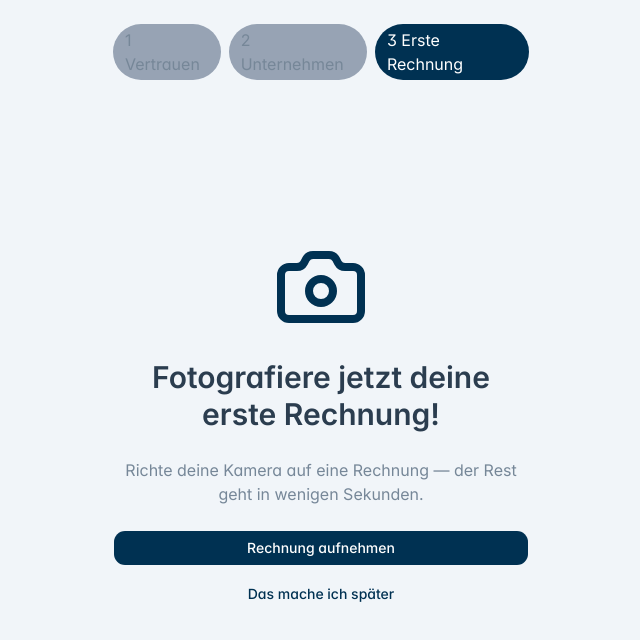
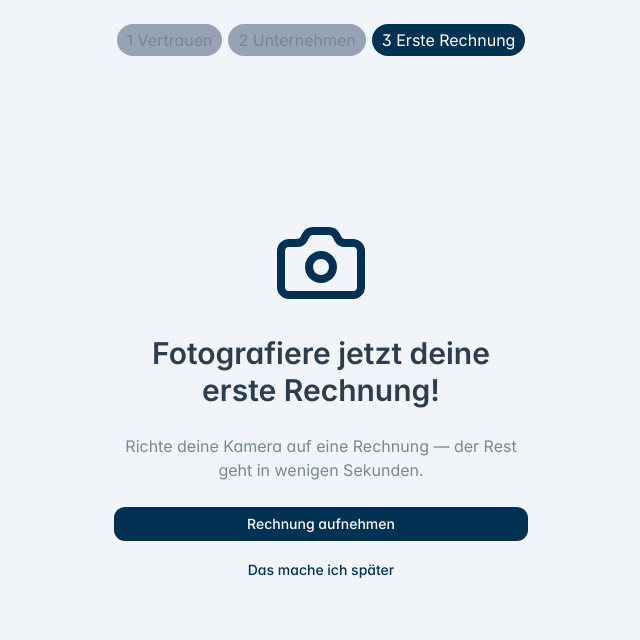
Before and after one commit to omerfkgoze/RechnungsAI, a Next.js app in the folder apps/web/: page /onboarding/first-invoice in a window 1280 px wide. Shown: the top 640 px of the page, without its empty margins (319-959 px from the left). Built offline with nearby package versions, Linux system fonts and the light colour scheme.

Commit message:
fix OnboardingStepper UI issue

```diff
--- a/apps/web/components/onboarding/onboarding-stepper.tsx
+++ b/apps/web/components/onboarding/onboarding-stepper.tsx
@@ -13,7 +13,7 @@ export function OnboardingStepper({ current }: { current: Step }) {
     <ol
       role="list"
       aria-label="Onboarding Fortschritt"
-      className="mb-6 flex items-center justify-center gap-2"
+      className="mb-6 flex items-center justify-center gap-1.5"
     >
       {STEPS.map((step) => {
         const isActive = step.key === current;
@@ -23,7 +23,7 @@ export function OnboardingStepper({ current }: { current: Step }) {
             role="listitem"
             aria-current={isActive ? "step" : undefined}
             className={cn(
-              "rounded-full px-3 py-1 text-body-sm",
+              "whitespace-nowrap rounded-full px-2.5 py-1 text-body-sm",
               isActive
                 ? "bg-primary text-primary-foreground"
                 : "bg-muted text-muted-foreground",
```
